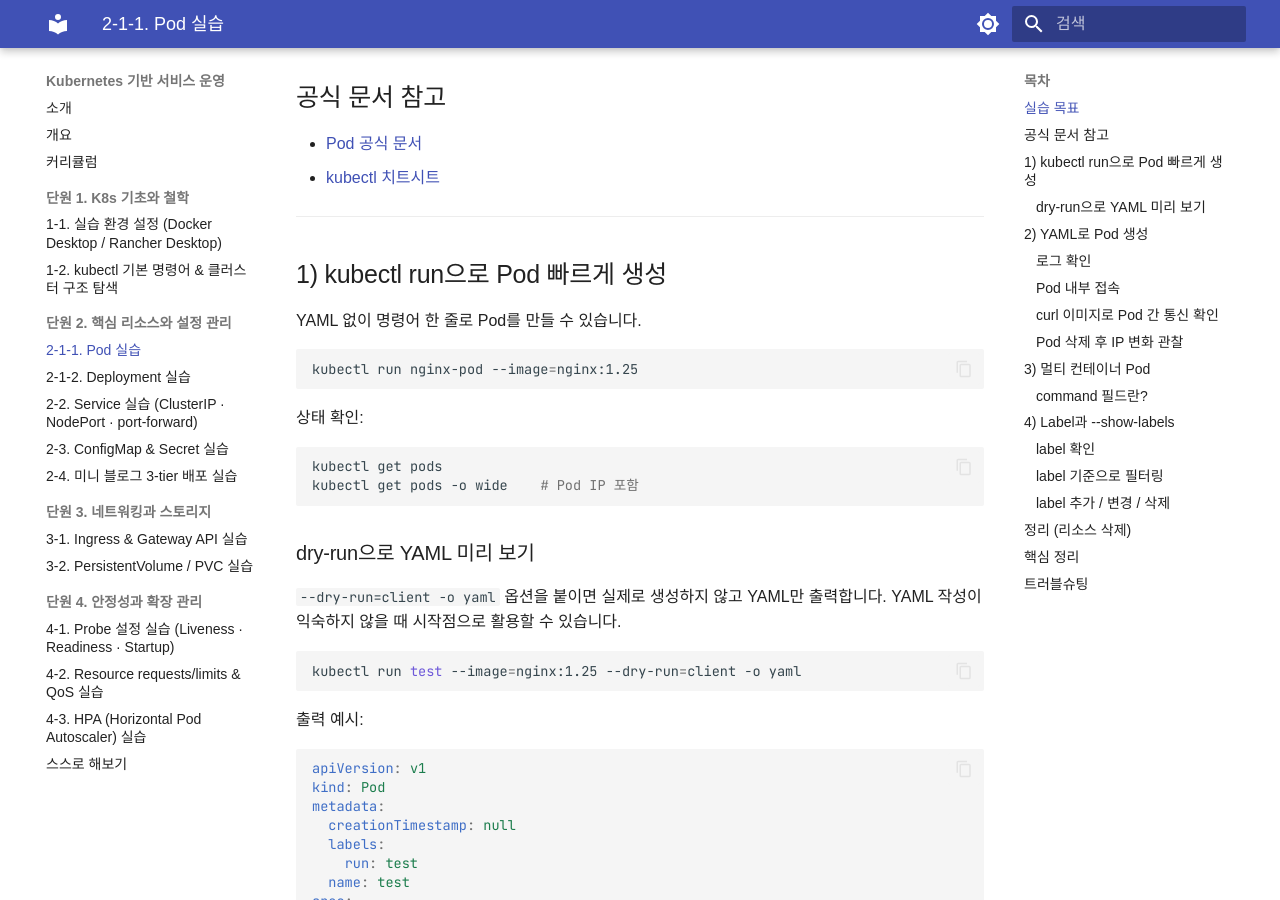
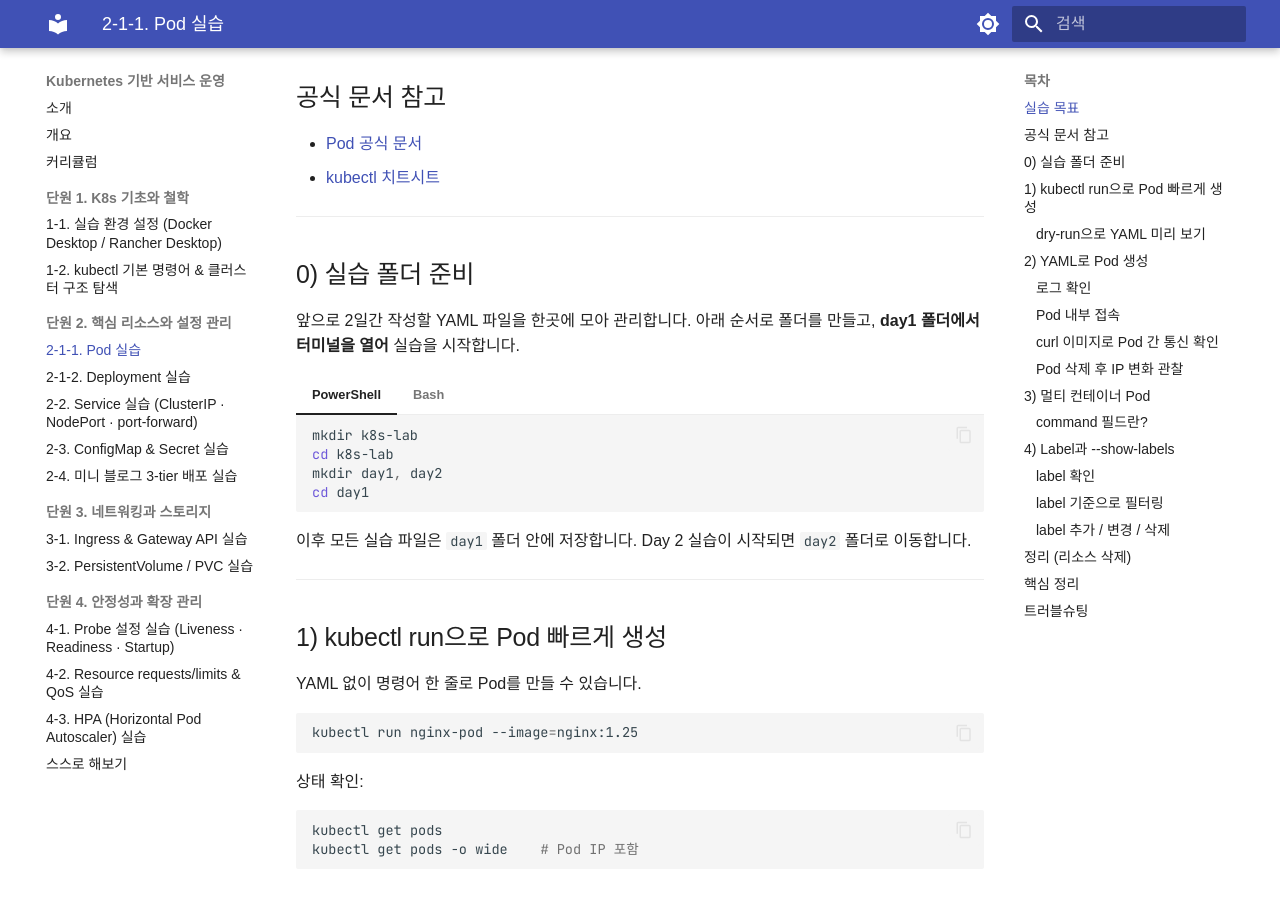
Before and after one commit to skilleat-labs/docker-k8s-labs, an MkDocs documentation site: the page built from docs/modules/module10/2-1-1.md, in a window 1280 px wide and 900 px high, scrolled down 331 px. Built offline with MkDocs 1.6.1 and Material for MkDocs 9.7.7, drawn with Linux system fonts in a browser that asks for light colours; some web fonts are replaced.

Commit message:
docs: 실습 시작 전 2일치 폴더 구조 생성 단계 추가 (PowerShell/Bash)

````diff
--- a/docs/modules/module10/2-1-1.md
+++ b/docs/modules/module10/2-1-1.md
@@ -10,6 +10,31 @@
 
 - [Pod 공식 문서](https://kubernetes.io/docs/concepts/workloads/pods/)
 - [kubectl 치트시트](https://kubernetes.io/docs/reference/kubectl/cheatsheet/)
+
+---
+
+## 0) 실습 폴더 준비
+
+앞으로 2일간 작성할 YAML 파일을 한곳에 모아 관리합니다.
+아래 순서로 폴더를 만들고, **day1 폴더에서 터미널을 열어** 실습을 시작합니다.
+
+=== "PowerShell"
+    ```powershell
+    mkdir k8s-lab
+    cd k8s-lab
+    mkdir day1, day2
+    cd day1
+    ```
+
+=== "Bash"
+    ```bash
+    mkdir k8s-lab
+    cd k8s-lab
+    mkdir day1 day2
+    cd day1
+    ```
+
+이후 모든 실습 파일은 `day1` 폴더 안에 저장합니다. Day 2 실습이 시작되면 `day2` 폴더로 이동합니다.
 
 ---
 
````
